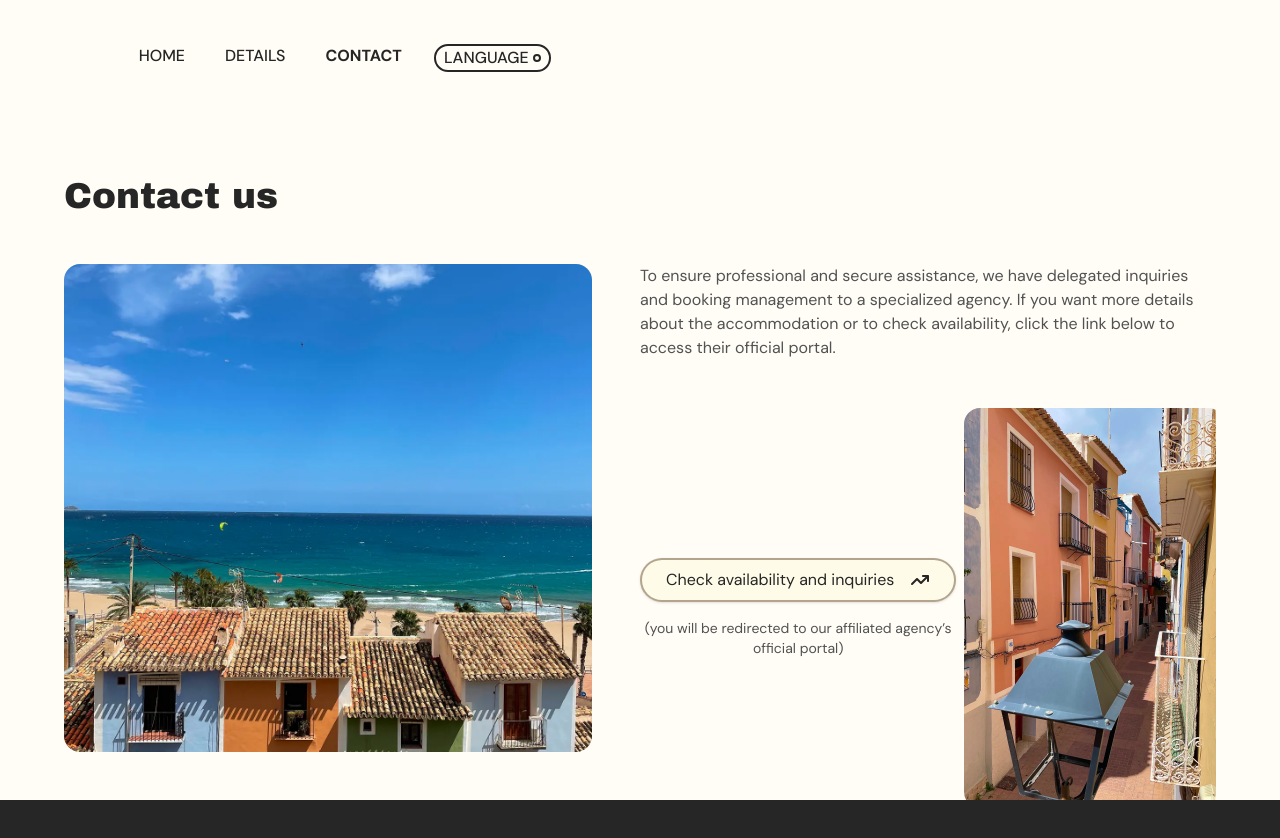
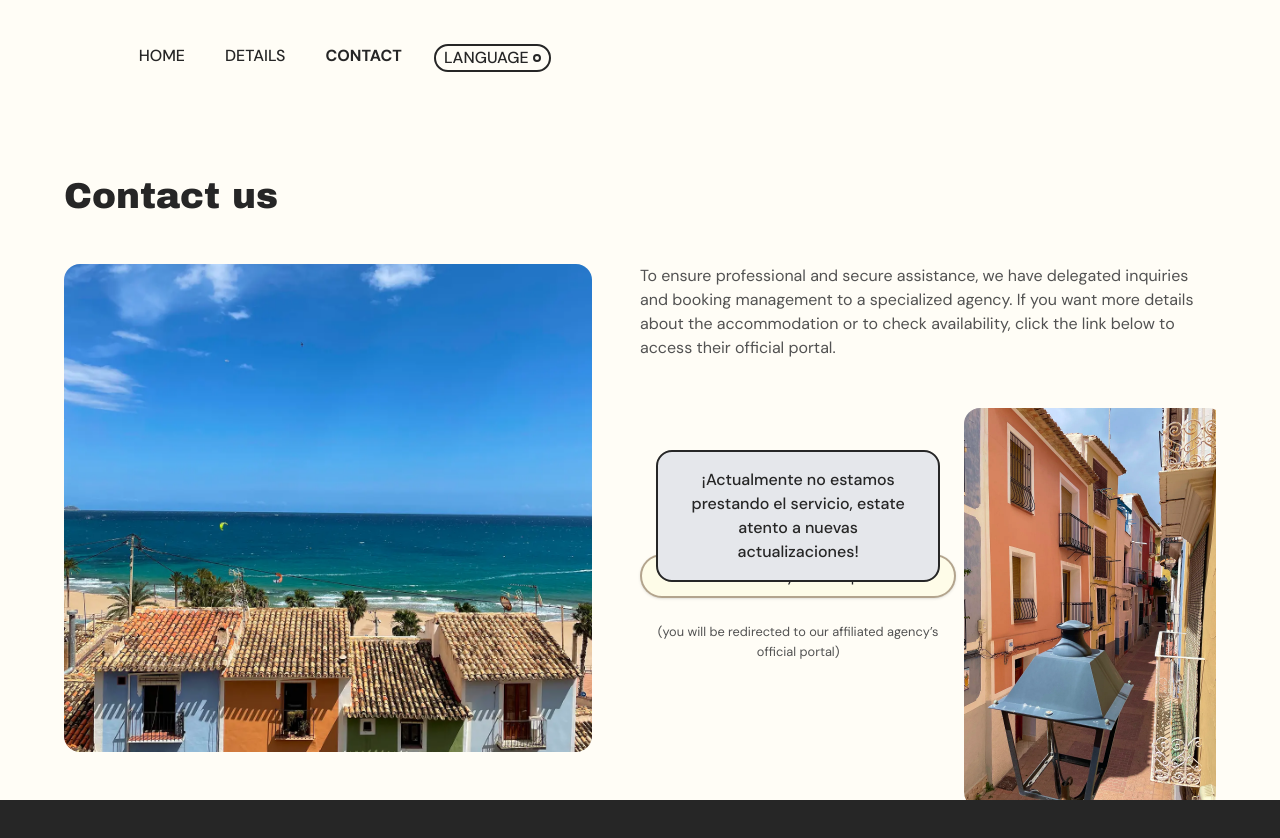
Before and after one commit to JaumeEsquerdo/costera-n1, a Next.js app in the folder costera-n1/: page /en/contacto in a window 1280 px wide. Both pictures are taken after a click on the link "Check availability and inquiries". Shown: the top 838 px of the page. Built offline with nearby package versions, Linux system fonts and the light colour scheme.

Commit message:
generar hook para mostrar aviso de inoperatividad al clicar para reservar

```diff
--- a/costera-n1/app/[locale]/contacto/page.jsx
+++ b/costera-n1/app/[locale]/contacto/page.jsx
@@ -8,11 +8,15 @@ import { useI18n } from "@/app/hooks/usei18n";
 import vistasMar from "@/public/imgs-casa/img-piso-17.webp";
 import vistasCalle from "@/public/imgs-casa/img-piso-1.webp";
 import { motion } from "framer-motion";
+import { useTemporalState } from "@/app/hooks/useTemporalState";
 
 export default function Contacto() {
   const { t } = useI18n();
 
+  const [mostrarAviso, setMostrarAviso] = useTemporalState(3000);
+
   const textsContact = t.Contact;
+
   return (
     <>
       <Header />
@@ -53,9 +57,10 @@ export default function Contacto() {
           >
             <p className="text-neutral-600">{textsContact.description}</p>
             <div className="flex flex-col w-full gap-2 lg:flex-row lg:items-center lg:justify-between 4k:h-full 4k:gap-12 ">
-              <div className="flex flex-col w-full items-center justify-center gap-2 lg:gap-4 lg:w-fit 4k:gap-8">
+              <div className="relative flex flex-col w-full items-center justify-center gap-4 lg:gap-6 lg:w-fit 4k:gap-8">
                 <a
-                  className="cursor-pointer
+                  onClick={setMostrarAviso}
+                  className=" cursor-pointer
     border-2 border-yellow-950/40
     bg-yellow-50
     text-neutral-800
@@ -83,7 +88,14 @@ export default function Contacto() {
                     className=" text-neutral-800 inline-block w-4 h-4 lg:w-5 lg:h-5"
                   />
                 </a>
-                <p className="text-sm text-center text-neutral-600">
+
+                {mostrarAviso && (
+                  <div className="absolute -top-26 z-20 bg-gray-200 border-2 py-2 px-4 md:py-4 md:px-8 rounded-2xl max-w-[45ch] mx-4 text-center font-medium">
+                    ¡Actualmente no estamos prestando el servicio, estate atento
+                    a nuevas actualizaciones!
+                  </div>
+                )}
+                <p className="text-[0.8rem] text- text-center text-neutral-600">
                   {textsContact.note}
                 </p>
               </div>
--- /dev/null
+++ b/costera-n1/app/hooks/useTemporalState.js
@@ -0,0 +1,35 @@
+import { useState, useRef, useEffect, useCallback } from "react";
+
+/**
+ * Hook para manejar un estado booleano que vuelve a 'false' automáticamente.
+ * @param {number} delay - Tiempo en milisegundos antes de volver a false (por defecto 3000ms).
+ */
+
+export function useTemporalState(delay = 3000) {
+  const [isActive, setIsActive] = useState(false);
+  const timerRef = useRef(null);
+
+  // useCallback evita que la función se recree en cada renderizado
+  const activate = useCallback(() => {
+    // Si ya hay un timer corriendo, lo cancelamos
+    if (timerRef.current) {
+      clearTimeout(timerRef.current);
+    }
+
+    setIsActive(true);
+
+    // Iniciamos el nuevo temporizador
+    timerRef.current = setTimeout(() => {
+      setIsActive(false);
+    }, delay);
+  }, [delay]);
+
+  // Limpieza al desmontar el componente
+  useEffect(() => {
+    return () => {
+      if (timerRef.current) clearTimeout(timerRef.current);
+    };
+  }, []);
+
+  return [isActive, activate];
+}
```
